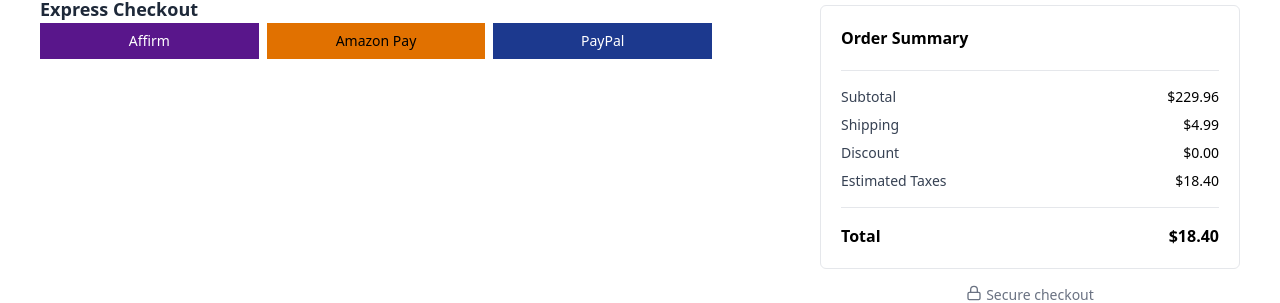
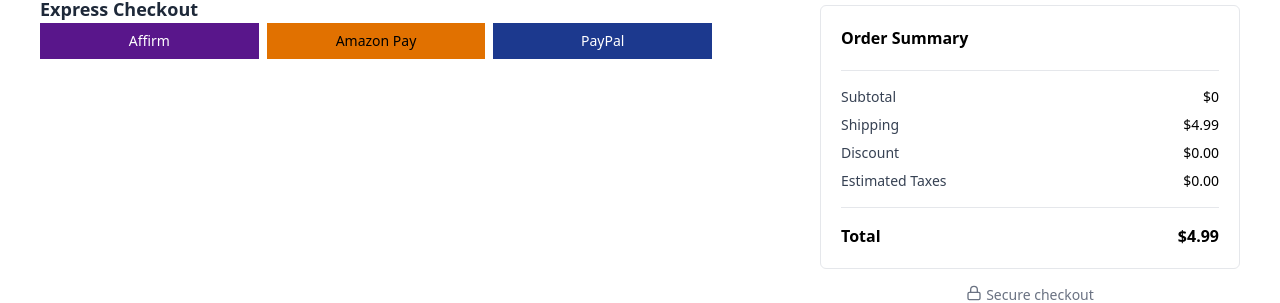
Before and after one commit to mangoPixel1/TailwindStorePage, a React (Vite) app: page /checkout/payment in a window 1280 px wide. Shown: the part 135-438 px from the top of the page. Built offline with nearby package versions, Linux system fonts and the light colour scheme.

Commit message:
Checkout - replaced hardcoded values in order summary
For both shipping and payment checkout pages. Replaced hardcoded values with dynamic values that include the subtotal, 8.5% tax rate, and $4.99 shipping.

```diff
--- a/src/components/pages/CheckoutPayment.jsx
+++ b/src/components/pages/CheckoutPayment.jsx
@@ -5,6 +5,10 @@
 
 function CheckoutPayment() {
   const { cart, getTotalQuantity, getTotalPrice } = useContext(CartContext);
+
+  function calculateTax(total) {
+    return total * 0.085;
+  }
 
   return (
     <section className="px-5 md:px-10 flex justify-center">
@@ -25,10 +29,12 @@
                 </div>
               </Link>
 
-              <div>
-                <span>{`Shipping`}</span>
-                <span>{`>`}</span>
-              </div>
+              <Link to="/checkout/shipping">
+                <div>
+                  <span>{`Shipping`}</span>
+                  <span>{`>`}</span>
+                </div>
+              </Link>
 
               <div>
                 <span className="mr-2 text-gray-700 font-medium">{`Payment`}</span>
@@ -91,7 +97,7 @@
             <div className="text-sm space-y-2">
               <div className="flex justify-between">
                 <span className="block text-gray-700">Subtotal</span>
-                <span className="block font-medium">$229.96</span>
+                <span className="block font-medium">{`$${getTotalPrice()}`}</span>
               </div>
               <div className="flex justify-between">
                 <span className="block text-gray-700">Shipping</span>
@@ -103,7 +109,9 @@
               </div>
               <div className="flex justify-between">
                 <span className="block text-gray-700">Estimated Taxes</span>
-                <span className="block font-medium">$18.40</span>
+                <span className="block font-medium">{`$${(
+                  getTotalPrice() * 0.085
+                ).toFixed(2)}`}</span>
               </div>
             </div>
 
@@ -111,7 +119,11 @@
 
             <div className="flex justify-between font-semibold">
               <span className="block">Total</span>
-              <span className="block">$18.40</span>
+              <span className="block">{`$${(
+                getTotalPrice() +
+                calculateTax(getTotalPrice()) +
+                4.99
+              ).toFixed(2)}`}</span>
             </div>
           </div>
 
--- a/src/components/pages/CheckoutShipping.jsx
+++ b/src/components/pages/CheckoutShipping.jsx
@@ -5,6 +5,10 @@
 
 function CheckoutShipping() {
   const { cart, getTotalQuantity, getTotalPrice } = useContext(CartContext);
+
+  function calculateTax(total) {
+    return total * 0.085;
+  }
 
   return (
     <section className="px-5 md:px-10 flex justify-center">
@@ -87,7 +91,7 @@
             <div className="text-sm space-y-2">
               <div className="flex justify-between">
                 <span className="block text-gray-700">Subtotal</span>
-                <span className="block font-medium">$229.96</span>
+                <span className="block font-medium">{`$${getTotalPrice()}`}</span>
               </div>
               <div className="flex justify-between">
                 <span className="block text-gray-700">Discount</span>
@@ -95,7 +99,9 @@
               </div>
               <div className="flex justify-between">
                 <span className="block text-gray-700">Estimated Taxes</span>
-                <span className="block font-medium">$18.40</span>
+                <span className="block font-medium">{`$${(
+                  getTotalPrice() * 0.085
+                ).toFixed(2)}`}</span>
               </div>
             </div>
 
@@ -103,7 +109,9 @@
 
             <div className="flex justify-between font-semibold">
               <span className="block">Total</span>
-              <span className="block">$18.40</span>
+              <span className="block">{`$${(
+                getTotalPrice() + calculateTax(getTotalPrice())
+              ).toFixed(2)}`}</span>
             </div>
           </div>
 
```
